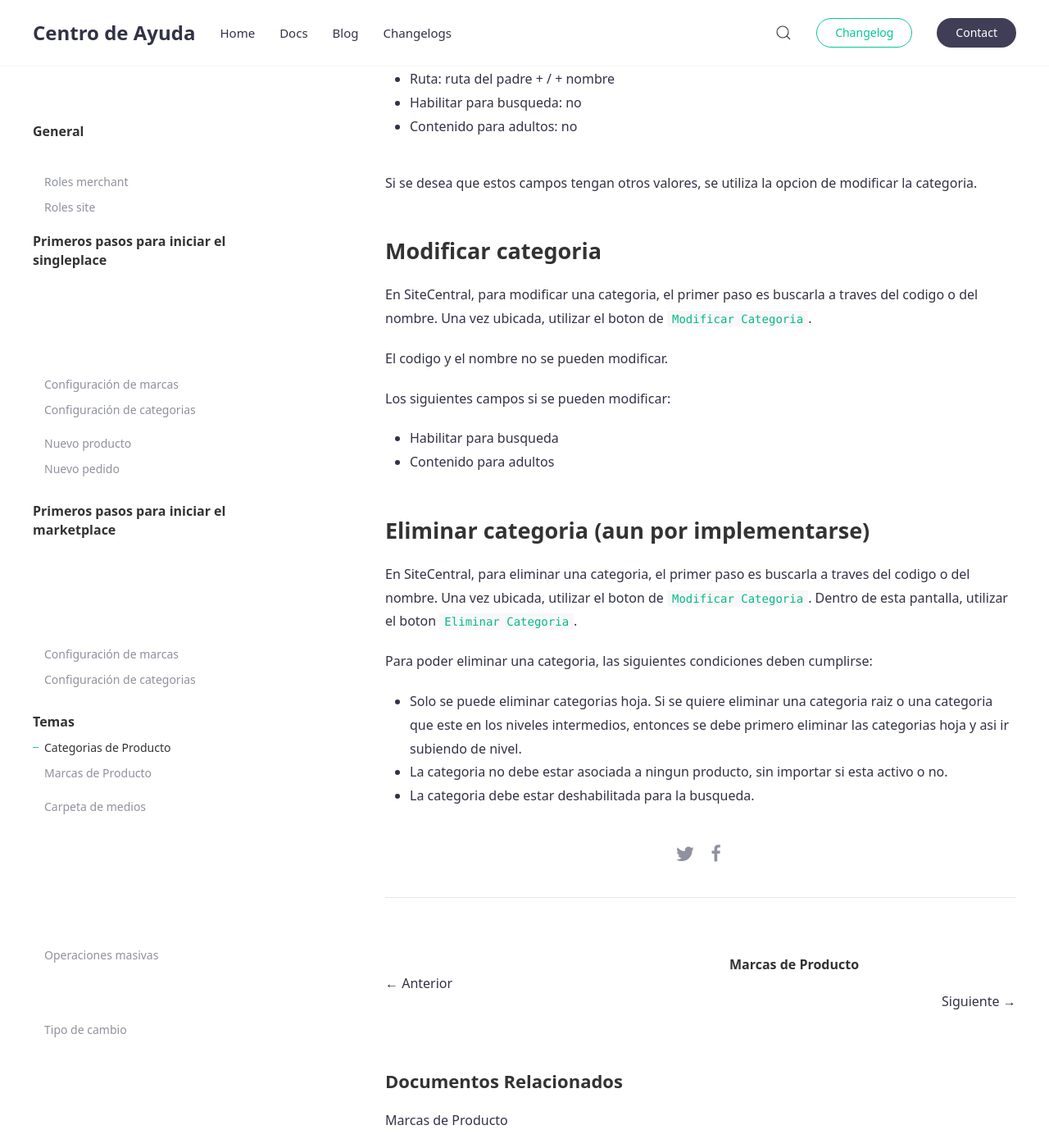
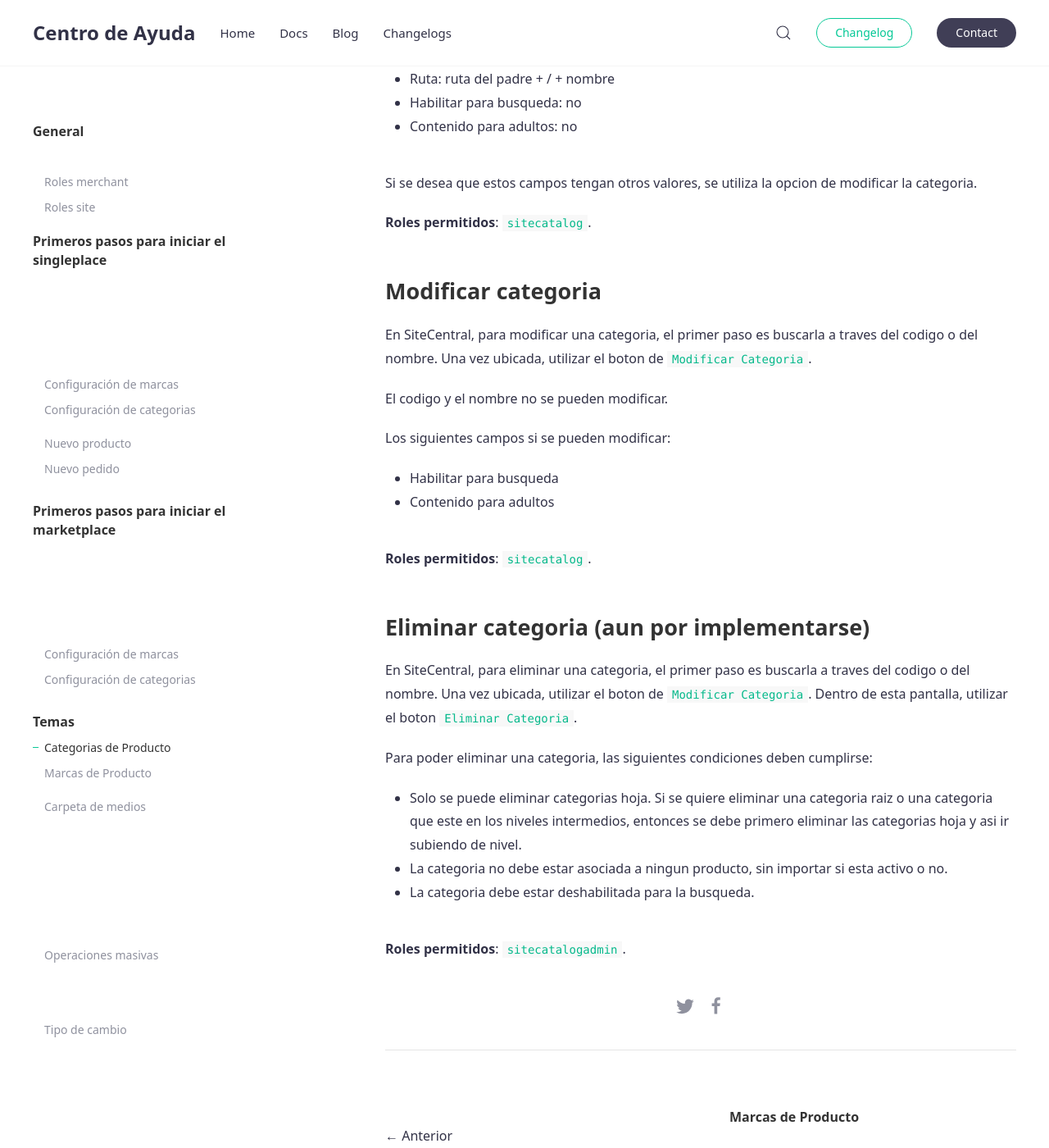
Before and after one commit to jztechpe/docshelp-old, a Jekyll site: the page built from docs/_docs/temas/catalogo/categoria.md, in a window 1280 px wide and 1400 px high, scrolled down 3975 px. Shown: the whole window at 82% size. Built offline with Jekyll 4.4.1, drawn with Linux system fonts in a browser that asks for light colours.

Commit message:
roles in category

```diff
--- a/docs/_docs/temas/catalogo/categoria.md
+++ b/docs/_docs/temas/catalogo/categoria.md
@@ -96,6 +96,8 @@ Cuando la categoria se crea, los siguientes campos son automaticamente asignados
 
 Si se desea que estos campos tengan otros valores, se utiliza la opcion de modificar la categoria.
 
+**Roles permitidos**: `sitecatalog`.
+
 ## Modificar categoria
 En SiteCentral, para modificar una categoria, el primer paso es buscarla a traves del codigo o del nombre. Una vez ubicada, utilizar el boton de `Modificar Categoria`.
 
@@ -105,6 +107,8 @@ Los siguientes campos si se pueden modificar:
 - Habilitar para busqueda
 - Contenido para adultos
 
+**Roles permitidos**: `sitecatalog`.
+
 ## Eliminar categoria (aun por implementarse)
 En SiteCentral, para eliminar una categoria, el primer paso es buscarla a traves del codigo o del nombre. Una vez ubicada, utilizar el boton de `Modificar Categoria`. Dentro de esta pantalla, utilizar el boton `Eliminar Categoria`.
 
@@ -112,3 +116,5 @@ Para poder eliminar una categoria, las siguientes condiciones deben cumplirse:
 - Solo se puede eliminar categorias hoja. Si se quiere eliminar una categoria raiz o una categoria que este en los niveles intermedios, entonces se debe primero eliminar las categorias hoja y asi ir subiendo de nivel.
 - La categoria no debe estar asociada a ningun producto, sin importar si esta activo o no.
 - La categoria debe estar deshabilitada para la busqueda.
+
+**Roles permitidos**: `sitecatalogadmin`.
```
